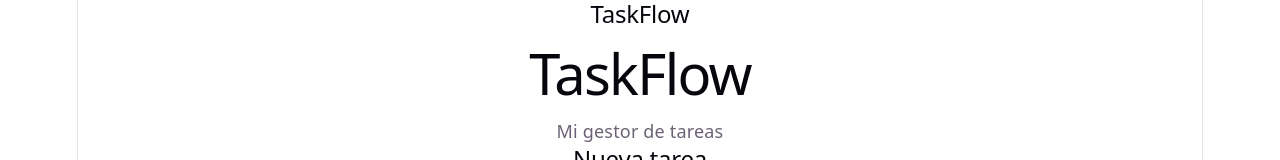
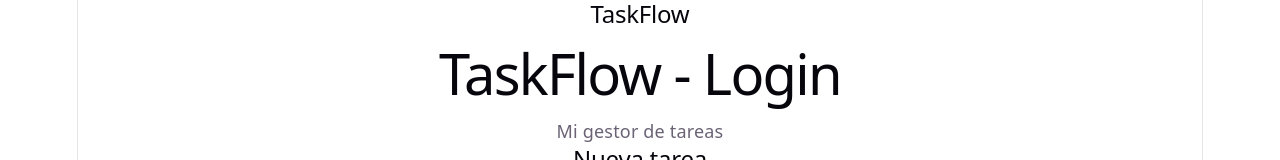
Before and after one commit to Marly-R/TaskFlow, a React app in the folder frontend/: page / in a window 1280 px wide. Shown: the top 160 px of the page. Built offline with nearby package versions, Linux system fonts and the light colour scheme; no server answers; the HTML template or start-up script is replaced by a standard one.

Commit message:
FEAT: Preparar pantalla de login

```diff
--- a/frontend/src/App.jsx
+++ b/frontend/src/App.jsx
@@ -25,7 +25,7 @@ function App() {
     <div>
       <Navbar titulo="TaskFlow" />
 
-      <h1>TaskFlow</h1>
+      <h1>TaskFlow - Login</h1>
       <p>Mi gestor de tareas</p>
 
       <TaskForm onTareaCreada={obtenerTareas} />
```
